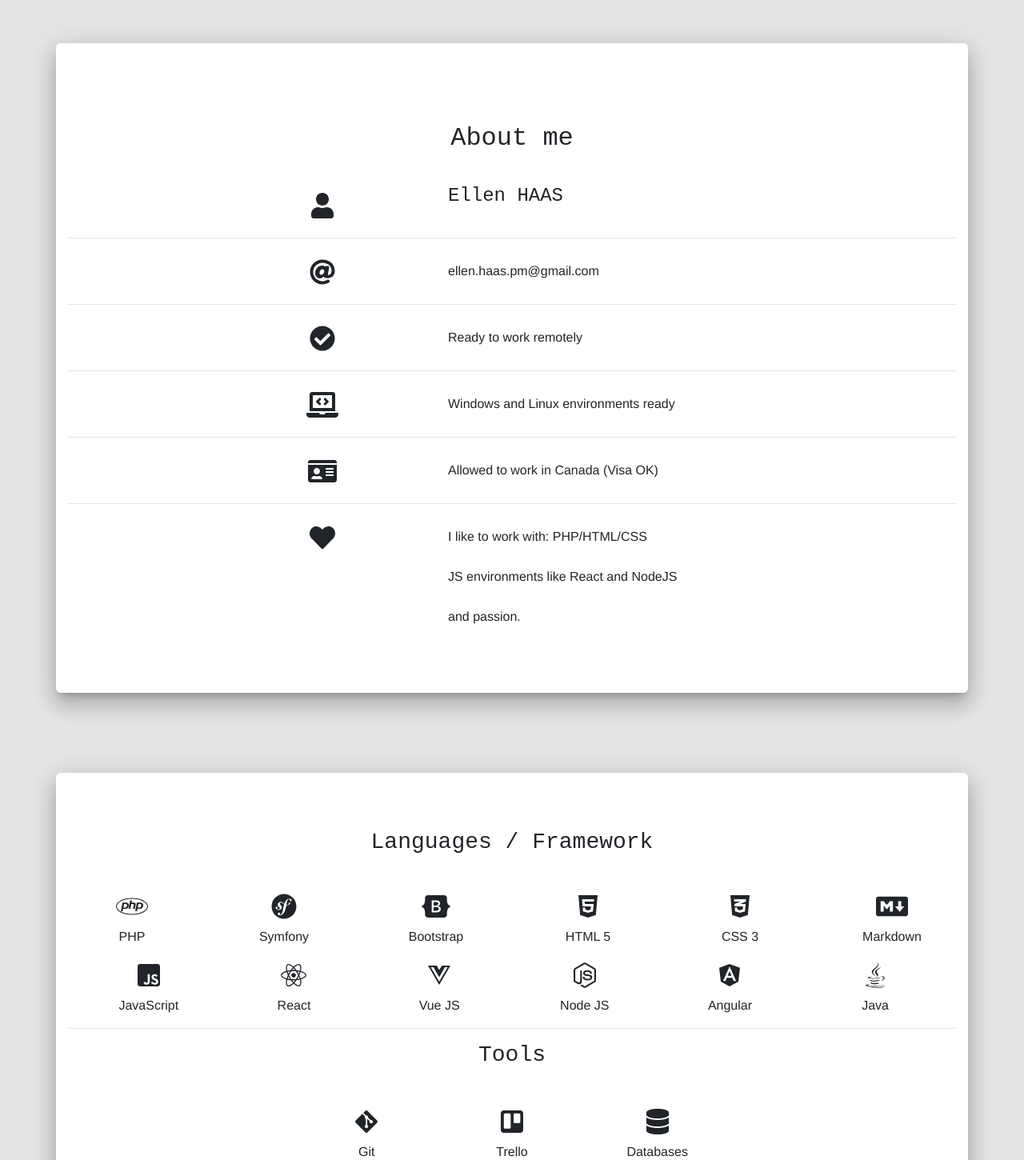
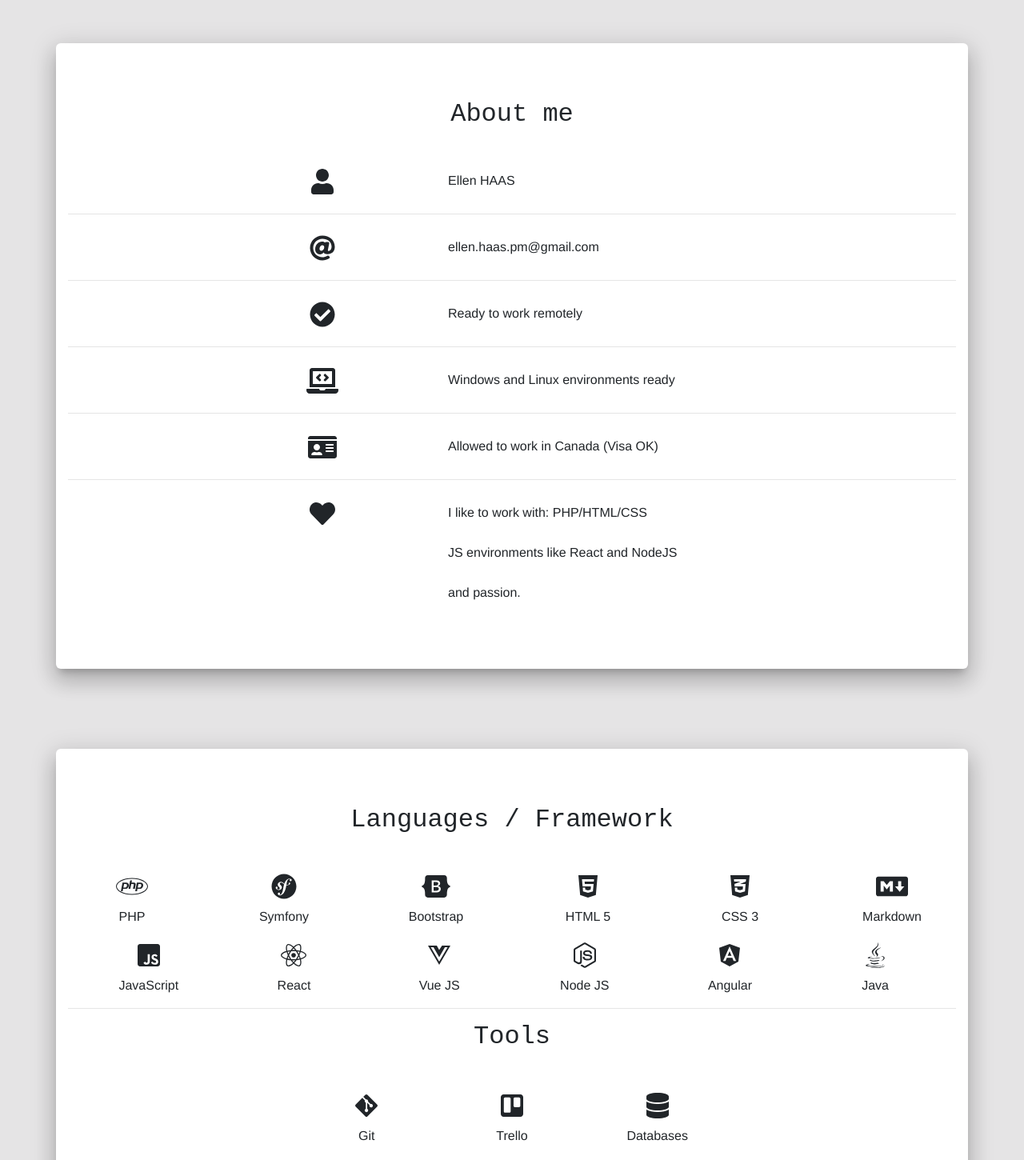
Before and after one commit to ellenhaas/gh-page, a React (Create React App) app: page / in a window 1280 px wide. Shown: the part 960-2410 px from the top of the page at 80% size. Built offline with nearby package versions, Linux system fonts and the light colour scheme.

Commit message:
-600pc font sizes, navigation

```diff
--- a/src/components/introduction.js
+++ b/src/components/introduction.js
@@ -14,15 +14,15 @@ export default class Introduction extends Component {
         return (
             <section id="intr" className="main-wrapper background_sec">
                 <div className="main main-raised">
-                    <h2 className="padding-30">About me</h2>
 
                     <Container className="fa-container-inline">
+                        <h2>About me</h2>
                         <Row className="fa-container-inline">
                             <Col xs={{span: 12}} md={{span: 3, offset: 2}} >
                                 <FontAwesomeIcon className=" fa-icon-vert" icon={faUser} size="2x" />
                             </Col>
                             <Col xs={{span: 12}} md={{span: 6, offset: 0}} className="fa-text-align fa-icon-vert">
-                                <h4>Ellen HAAS</h4>
+                                Ellen HAAS
                             </Col>
                         </Row>
                         <hr/>
--- a/src/components/navigation.js
+++ b/src/components/navigation.js
@@ -11,11 +11,11 @@ export default class Navigation extends Component {
                 <Navbar.Toggle aria-controls="basic-navbar-nav" />
                 <Navbar.Collapse id="responsive-navbar-nav">
                     <Nav className="mr-auto">
+                    <Nav.Link href="#down">Downloads</Nav.Link>
                     <Nav.Link href="#intr">About Me</Nav.Link>
                     <Nav.Link href="#tech">Technologies</Nav.Link>
                     <Nav.Link href="#educ">Education</Nav.Link>
                     <Nav.Link href="#work">Work Experience</Nav.Link>
-                    <Nav.Link href="#down">Downloads</Nav.Link>
                     </Nav>
                 </Navbar.Collapse>
           </Navbar>
--- a/src/components/techs.js
+++ b/src/components/techs.js
@@ -18,7 +18,7 @@ export default class Techs extends Component {
             <section id="tech" className="main-wrapper background_sec">
                 <div className="main main-raised">
                     <Container>
-                        <h3>Languages / Framework</h3>
+                        <h2>Languages / Framework</h2>
                         <Row>
                             <Col xs={{span: 4}} md={{span: 2}} >
                                 <FontAwesomeIcon className="fa-icon-vert fa-padding" icon={faPhp} size="2x" title="PHP"/>
@@ -74,7 +74,7 @@ export default class Techs extends Component {
 
 
                         <hr/>
-                        <h3>Tools</h3>
+                        <h2>Tools</h2>
                         <Row className="fa-padding">
                             <Col xs={{span: 4}} md={{span: 2, offset: 3}} >
                                 <FontAwesomeIcon className="fa-icon-vert fa-padding" icon={faGitAlt} size="2x" title="Git"/>
--- a/src/css/pers_css.css
+++ b/src/css/pers_css.css
@@ -25,7 +25,7 @@ h1{
   font-weight: bolder;
 }
 
-h3{
+h2{
   padding-bottom: 30px;
 }
 
@@ -136,6 +136,11 @@ footer{
 
 
 @media only screen and (max-width: 600px){
+  h1{
+    font-size: 50px;
+    font-weight: bolder;
+  }
+
   .main{
     padding-right: 15px;
     padding-left: 15px;
```
